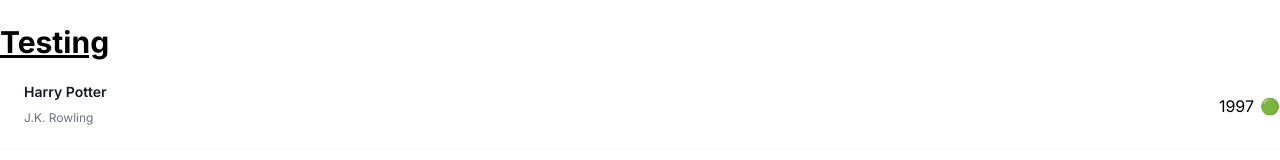
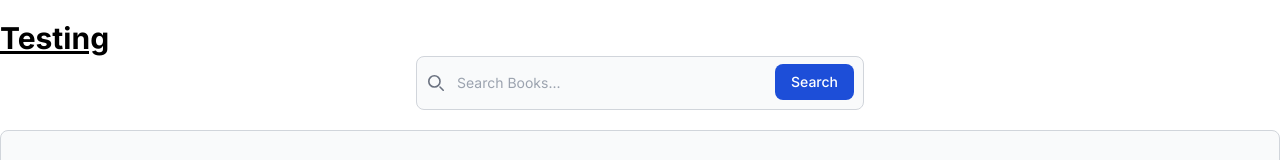
Before and after one commit to Smooen/azubi_lib, a Next.js app: page / in a window 1280 px wide. Shown: the top 160 px of the page. Built offline with nearby package versions, Linux system fonts and the light colour scheme.

Commit message:
add some scuffed styling

```diff
--- a/src/app/components/searchbar.tsx
+++ b/src/app/components/searchbar.tsx
@@ -2,6 +2,16 @@
 export default function SearchBar() {
 
   return (
-    <input type="text" />
+<form className="max-w-md mx-auto mb-5">
+    <div className="relative">
+        <div className="absolute inset-y-0 start-0 flex items-center ps-3 pointer-events-none">
+            <svg className="w-4 h-4 text-gray-500 dark:text-gray-400" aria-hidden="true" xmlns="http://www.w3.org/2000/svg" fill="none" viewBox="0 0 20 20">
+                <path stroke="currentColor" stroke-linecap="round" stroke-linejoin="round" stroke-width="2" d="m19 19-4-4m0-7A7 7 0 1 1 1 8a7 7 0 0 1 14 0Z"/>
+            </svg>
+        </div>
+        <input type="search" id="default-search" className="block w-full p-4 ps-10 text-sm text-gray-900 border border-gray-300 rounded-lg bg-gray-50 focus:ring-blue-500 focus:border-blue-500" placeholder="Search Books..." />
+        <button type="submit" className="text-white absolute end-2.5 bottom-2.5 bg-blue-700 hover:bg-blue-800 focus:ring-4 focus:outline-none focus:ring-blue-300 font-medium rounded-lg text-sm px-4 py-2">Search</button>
+    </div>
+</form>
   );
 }
--- a/src/app/details/[isbn]/details.tsx
+++ b/src/app/details/[isbn]/details.tsx
@@ -13,7 +13,7 @@
 				<div>
 					<p className="text-gray-900 font-bold text-xl mb-2">{params.title}</p>
 					<p>{params.description}</p>
-					{params.authors.map((author) => (
+					{params.authors.map((author: string) => (
 						<p>{author}</p>
 					))}
 				</div>
--- a/src/app/list/book.tsx
+++ b/src/app/list/book.tsx
@@ -16,7 +16,7 @@
 {
 	return (
 		<Link href={`/details/${params.isbn}/`}>
-			<li key={params.isbn} className="flex justify-between gap-x-6 py-5">
+			<li key={params.isbn} className="flex justify-between gap-x-6 py-5 hover:bg-gray-200">
 				<img alt="" src={params.imageLink}/>
 				<div className="min-w-0 flex-auto">
 					<p className="text-sm font-semibold leading-6 text-gray-900">{params.title}</p>
--- a/src/app/list/booklist.tsx
+++ b/src/app/list/booklist.tsx
@@ -9,12 +9,14 @@
 	}
 
 	return (
-		<ul role="list" className="divide-y divide-gray-100">
+		<div className="p-5 mb-4 border border-gray-300 rounded-lg bg-gray-50">
+		<ul role="list" className="divide-y-2 divide-gray-200">
 			{books.map((props) => (
 				<div>
 					<Book {...props} />
 				</div>
 			))}
 		</ul>
+		</div>
 	)
 }
--- a/src/app/page.tsx
+++ b/src/app/page.tsx
@@ -12,14 +12,14 @@
   ]
 
   return (
-    <div>
-      <SearchBar />
+	  <div className="container mx-auto mt-5">
+		  <h1 className="text-3xl font-bold underline">Testing</h1>
 
-      <h1 className="text-3xl font-bold underline">Testing</h1>
+		  <SearchBar/>
 
-      <BookList books={books}/>
+		  <BookList books={books}/>
 
-      <ScrollButton />
-    </div>
+		  <ScrollButton/>
+	  </div>
   );
 }
```
